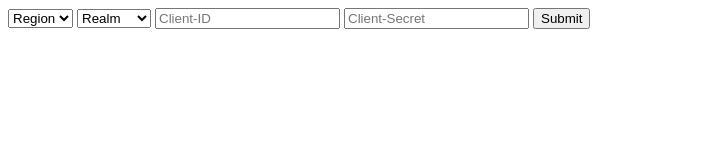
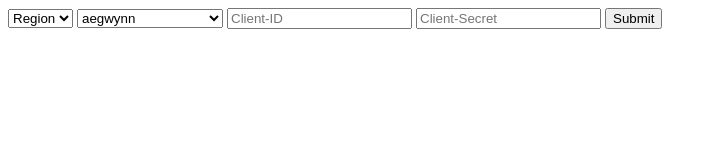
Before and after one commit to srknml/wow-destroy-calculator, an Electron app: page settings.html in a window 960 px wide. Shown: the whole page, without its empty margins (0-717 px from the left). Drawn offline with Linux system fonts and the light colour scheme; no server answers.

Commit message:
Settings dinamik olarak yazılıp okunuyor.

```diff
--- a/OAuth/client.js
+++ b/OAuth/client.js
@@ -20,7 +20,7 @@ class OAuthClient {
 
       return this.reduceToken(this.token);
     } catch (error) {
-      console.log("Access Token error", error.message);
+      console.log("Access Token Error =>>", error.message);
     }
   }
   reduceToken(token) {
--- a/OAuth/config.js
+++ b/OAuth/config.js
@@ -8,5 +8,4 @@ const OAuthConfig = {
   },
 };
 
-
 exports.OAuthConfig = OAuthConfig;
--- a/renderer/calculator.js
+++ b/renderer/calculator.js
@@ -1,4 +1,4 @@
-const DeathRates = { 169701: { 0: 0.150, 1: 0.140, 2: 0.005 } };
+const DeathRates = { 169701: { 0: 0.15, 1: 0.14, 2: 0.005 } };
 const MarrowRates = { 168589: { 0: 0.091, 1: 0.204, 2: 0.004 } };
 const RisingRates = { 168586: { 0: 0.202, 1: 0.092, 2: 0.004 } };
 const VigilRates = { 170554: { 0: 0.205, 1: 0.097, 2: 0.004 } };
--- a/renderer/itemcontainer.js
+++ b/renderer/itemcontainer.js
@@ -88,5 +88,5 @@ __init__();
 
 document.querySelector(".asd").addEventListener("click", () => {
   console.log("Clicked");
-  ipcRenderer.send("set-window")
-})
+  ipcRenderer.send("set-window");
+});
--- a/renderer/settings.js
+++ b/renderer/settings.js
@@ -1,16 +1,309 @@
 const electron = require("electron");
 const { ipcRenderer } = electron;
 
-const form = document.querySelector(".settings-form");
-const USER_DATA = {};
+const REALM_NAMES = [
+  "aegwynn",
+  "aerie-peak",
+  "agamaggan",
+  "aggra-portugues",
+  "aggramar",
+  "ahnqiraj",
+  "alakir",
+  "alexstrasza",
+  "alleria",
+  "alonsus",
+  "amanthul",
+  "ambossar",
+  "anachronos",
+  "anetheron",
+  "antonidas",
+  "anubarak",
+  "arak-arahm",
+  "arathi",
+  "arathor",
+  "archimonde",
+  "area-52",
+  "argent-dawn",
+  "arthas",
+  "arygos",
+  "ashenvale",
+  "aszune",
+  "auchindoun",
+  "azjol-nerub",
+  "azshara",
+  "azuregos",
+  "azuremyst",
+  "baelgun",
+  "balnazzar",
+  "blackhand",
+  "blackmoore",
+  "blackrock",
+  "blackscar",
+  "blades-edge",
+  "bladefist",
+  "bloodfeather",
+  "bloodhoof",
+  "bloodscalp",
+  "blutkessel",
+  "booty-bay",
+  "borean-tundra",
+  "boulderfist",
+  "bronze-dragonflight",
+  "bronzebeard",
+  "burning-blade",
+  "burning-legion",
+  "burning-steppes",
+  "cthun",
+  "chamber-of-aspects",
+  "chants-eternels",
+  "chogall",
+  "chromaggus",
+  "colinas-pardas",
+  "confrerie-du-thorium",
+  "conseil-des-ombres",
+  "crushridge",
+  "culte-de-la-rive-noire",
+  "daggerspine",
+  "dalaran",
+  "dalvengyr",
+  "darkmoon-faire",
+  "darksorrow",
+  "darkspear",
+  "das-konsortium",
+  "das-syndikat",
+  "deathguard",
+  "deathweaver",
+  "deathwing",
+  "deepholm",
+  "defias-brotherhood",
+  "dentarg",
+  "der-mithrilorden",
+  "der-rat-von-dalaran",
+  "der-abyssische-rat",
+  "destromath",
+  "dethecus",
+  "die-aldor",
+  "die-arguswacht",
+  "die-nachtwache",
+  "die-silberne-hand",
+  "die-todeskrallen",
+  "die-ewige-wacht",
+  "doomhammer",
+  "draenor",
+  "dragonblight",
+  "dragonmaw",
+  "drakthul",
+  "drekthar",
+  "dun-modr",
+  "dun-morogh",
+  "dunemaul",
+  "durotan",
+  "earthen-ring",
+  "echsenkessel",
+  "eitrigg",
+  "eldrethalas",
+  "elune",
+  "emerald-dream",
+  "emeriss",
+  "eonar",
+  "eredar",
+  "eversong",
+  "executus",
+  "exodar",
+  "festung-der-sturme",
+  "fordragon",
+  "forscherliga",
+  "frostmane",
+  "frostmourne",
+  "frostwhisper",
+  "frostwolf",
+  "galakrond",
+  "garona",
+  "garrosh",
+  "genjuros",
+  "ghostlands",
+  "gilneas",
+  "goldrinn",
+  "gordunni",
+  "gorgonnash",
+  "greymane",
+  "grim-batol",
+  "grom",
+  "guldan",
+  "hakkar",
+  "haomarush",
+  "hellfire",
+  "hellscream",
+  "howling-fjord",
+  "hyjal",
+  "illidan",
+  "jaedenar",
+  "kaelthas",
+  "karazhan",
+  "kargath",
+  "kazzak",
+  "kelthuzad",
+  "khadgar",
+  "khaz-modan",
+  "khazgoroth",
+  "kiljaeden",
+  "kilrogg",
+  "kirin-tor",
+  "korgall",
+  "kragjin",
+  "krasus",
+  "kul-tiras",
+  "kult-der-verdammten",
+  "la-croisade-ecarlate",
+  "laughing-skull",
+  "les-clairvoyants",
+  "les-sentinelles",
+  "lich-king",
+  "lightbringer",
+  "lightnings-blade",
+  "lordaeron",
+  "los-errantes",
+  "lothar",
+  "madmortem",
+  "magtheridon",
+  "malganis",
+  "malfurion",
+  "malorne",
+  "malygos",
+  "mannoroth",
+  "marecage-de-zangar",
+  "mazrigos",
+  "medivh",
+  "minahonda",
+  "moonglade",
+  "mugthol",
+  "nagrand",
+  "nathrezim",
+  "naxxramas",
+  "nazjatar",
+  "nefarian",
+  "nemesis",
+  "neptulon",
+  "nerzhul",
+  "nerathor",
+  "nethersturm",
+  "nordrassil",
+  "norgannon",
+  "nozdormu",
+  "onyxia",
+  "outland",
+  "perenolde",
+  "pozzo-delleternita",
+  "proudmoore",
+  "quelthalas",
+  "ragnaros",
+  "rajaxx",
+  "rashgarroth",
+  "ravencrest",
+  "ravenholdt",
+  "razuvious",
+  "rexxar",
+  "runetotem",
+  "sanguino",
+  "sargeras",
+  "saurfang",
+  "scarshield-legion",
+  "senjin",
+  "shadowsong",
+  "shattered-halls",
+  "shattered-hand",
+  "shattrath",
+  "shendralar",
+  "silvermoon",
+  "sinstralis",
+  "skullcrusher",
+  "soulflayer",
+  "spinebreaker",
+  "sporeggar",
+  "steamwheedle-cartel",
+  "stormrage",
+  "stormreaver",
+  "stormscale",
+  "sunstrider",
+  "suramar",
+  "sylvanas",
+  "taerar",
+  "talnivarr",
+  "tarren-mill",
+  "teldrassil",
+  "temple-noir",
+  "terenas",
+  "terokkar",
+  "terrordar",
+  "the-maelstrom",
+  "the-shatar",
+  "the-venture-co",
+  "theradras",
+  "thermaplugg",
+  "thrall",
+  "throkferoth",
+  "thunderhorn",
+  "tichondrius",
+  "tirion",
+  "todeswache",
+  "trollbane",
+  "turalyon",
+  "twilights-hammer",
+  "twisting-nether",
+  "tyrande",
+  "uldaman",
+  "ulduar",
+  "uldum",
+  "ungoro",
+  "varimathras",
+  "vashj",
+  "veklor",
+  "veknilash",
+  "voljin",
+  "wildhammer",
+  "wrathbringer",
+  "xavius",
+  "ysera",
+  "ysondre",
+  "zenedar",
+  "zirkel-des-cenarius",
+  "zuljin",
+  "zuluhed",
+];
 
+listRealms();
+
+let USER_DATA = {};
+
+ipcRenderer.send("asks-user-data");
+ipcRenderer.on("user-data", (event, userData) => {
+  console.log({ userData });
+  document.querySelector("#realm").value = userData.realm;
+  document.querySelector("#region").value = userData.region;
+  document.querySelector("#client-id").value = userData.id;
+  document.querySelector("#client-secret").value = userData.secret;
+  USER_DATA = userData;
+});
+
+function listRealms() {
+  const realms = document.querySelector(".realm-list");
+  for (let i = 0; i < REALM_NAMES.length; i++) {
+    let opt = document.createElement("option");
+    let realmName = document.createTextNode(`${REALM_NAMES[i]}`);
+    opt.value = REALM_NAMES[i];
+    opt.appendChild(realmName);
+    realms.appendChild(opt);
+  }
+}
 handleSubmit = (event) => {
+  ipcRenderer.send("user-config", USER_DATA);
+  console.log(USER_DATA);
   event.preventDefault();
-  ipcRenderer.send("user-config", USER_DATA);
 };
 handleChange = (event) => {
   USER_DATA[`${event.target.name}`] = event.target.value;
+  // console.log(USER_DATA);
 };
-
+const form = document.querySelector(".settings-form");
 form.addEventListener("submit", handleSubmit);
 form.addEventListener("change", handleChange);
--- a/settings.html
+++ b/settings.html
@@ -14,13 +14,15 @@
         <option value="na">na</option>
         <option value="eu">eu</option>
       </select>
-      <select name="realm" id="realm">
-        <option value="realm">Realm</option>
-        <option value="sargeras">sargeras</option>
-      </select>
+      <select class="realm-list" name="realm" id="realm"></select>
 
-      <input name="id" value="" placeholder="Client-ID" />
-      <input name="secret" value="" placeholder="Client-Secret" />
+      <input id="client-id" name="id" value="" placeholder="Client-ID" />
+      <input
+        id="client-secret"
+        name="secret"
+        value=""
+        placeholder="Client-Secret"
+      />
       <button type="submit">Submit</button>
     </form>
 
```
Also changed, not shown: Store/store.js (+9 -7 lines), main.js (+36 -25 lines).
